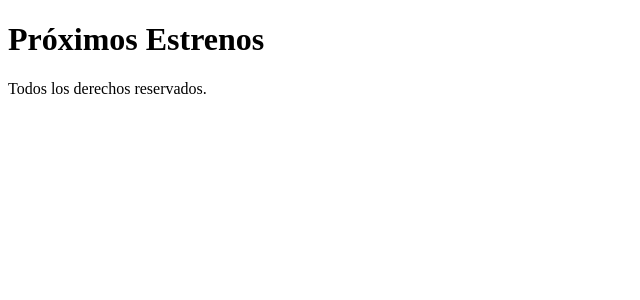
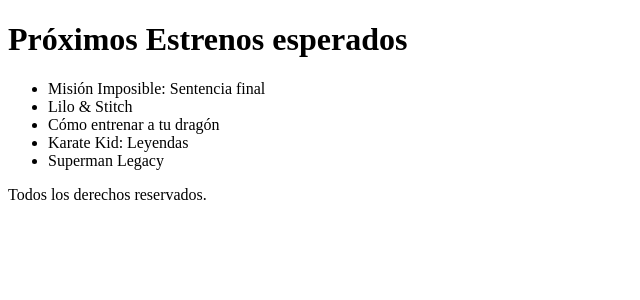
Before and after one commit to naru6798/tercera-entrega-python, a Django app: page /proximos-estrenos/ in a window 1280 px wide. Shown: the part 44-344 px from the top of the page, without its empty margins (0-640 px from the left). Run offline with Django 5.2, Linux system fonts and the light colour scheme.

Commit message:
Estrenos actualizados 2025

```diff
--- a/src/blog/templates/blog/proximos-estrenos.html
+++ b/src/blog/templates/blog/proximos-estrenos.html
@@ -9,7 +9,14 @@
 </head>
 <body>
     {% block content %}
-        <h1>Próximos Estrenos</h1>
+        <h1>Próximos Estrenos esperados</h1>
+        <ul>
+            <li>Misión Imposible: Sentencia final</li>
+            <li>Lilo & Stitch</li>
+            <li>Cómo entrenar a tu dragón</li>
+            <li>Karate Kid: Leyendas</li>
+            <li>Superman Legacy</li>
+        </ul>
     {% endblock content %}
 
 </body>
```
